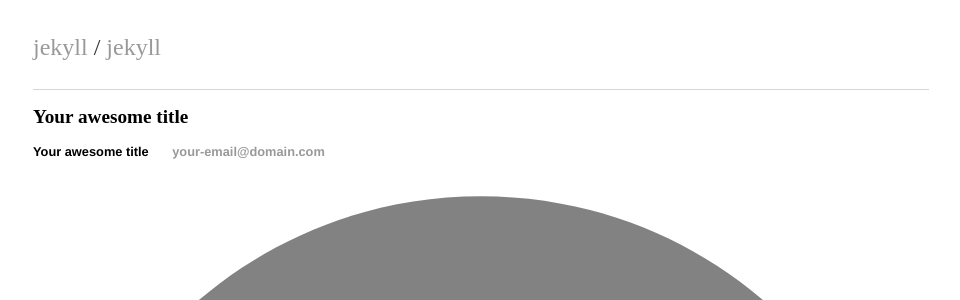
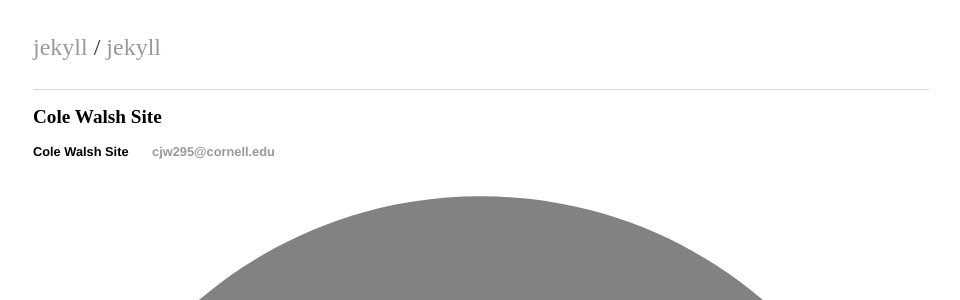
Before and after one commit to ColeWalsh295/ColeWalsh295.github.io, a Jekyll site: the page built from about.md, in a window 1280 px wide and 900 px high, scrolled down 2823 px. Shown: the part 154-454 px from the top of the window, without its empty margins (159-1119 px from the left). Built offline with Jekyll 4.4.1, drawn with Linux system fonts in a browser that asks for light colours; some of the changed text lies outside the part shown.

Commit message:
Update _config.yml

```diff
--- a/_config.yml
+++ b/_config.yml
@@ -6,8 +6,8 @@
 # 'jekyll serve'. If you change this file, please restart the server process.
 
 # Site settings
-title: Your awesome title
-email: your-email@domain.com
+title: Cole Walsh Site
+email: cjw295@cornell.edu
 description: > # this means to ignore newlines until "baseurl:"
   Write an awesome description for your new site here. You can edit this
   line in _config.yml. It will appear in your document head meta (for
```
